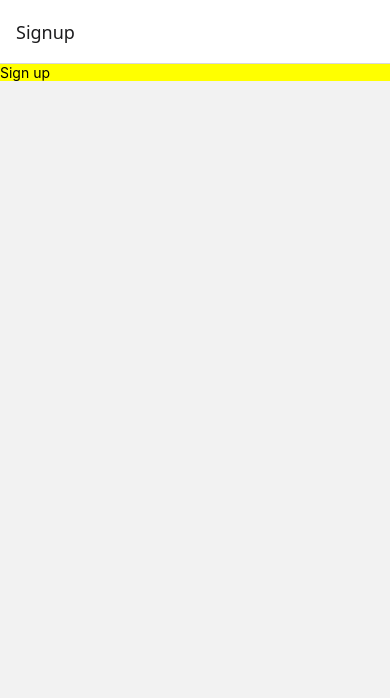
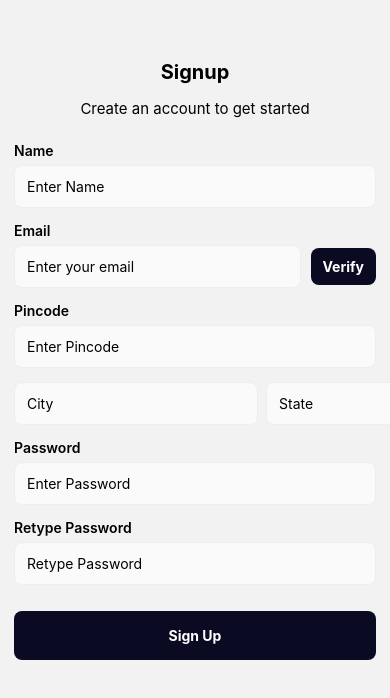
Before and after one commit to AlokSreenivasan/Geofencing, a React Native app: screen /Signup in a window 390 px wide. Shown: the top 698 px of the page. Built offline with nearby package versions, Linux system fonts and the light colour scheme.

Commit message:
Implemented Signup UI

```diff
--- /dev/null
+++ b/src/components/PrimaryButton.tsx
@@ -0,0 +1,31 @@
+import React from 'react';
+import { TouchableOpacity, Text, StyleSheet, GestureResponderEvent } from 'react-native';
+
+interface PrimaryButtonProps {
+    title: string;
+    onPress?: (event: GestureResponderEvent) => void;
+}
+
+const PrimaryButton: React.FC<PrimaryButtonProps> = ({ title, onPress }) => {
+    return (
+        <TouchableOpacity style={styles.button} onPress={onPress}>
+            <Text style={styles.buttonText}>{title}</Text>
+        </TouchableOpacity>
+    );
+};
+
+const styles = StyleSheet.create({
+    button: {
+        backgroundColor: '#0a0a23',
+        padding: 16,
+        borderRadius: 8,
+        marginTop: 12,
+    },
+    buttonText: {
+        color: '#fff',
+        fontWeight: 'bold',
+        textAlign: 'center',
+    },
+});
+
+export default PrimaryButton;
--- /dev/null
+++ b/src/components/PrimaryTextInput.tsx
@@ -0,0 +1,35 @@
+import React from 'react';
+import { View, Text, TextInput, StyleSheet, TextInputProps } from 'react-native';
+
+interface Props extends TextInputProps {
+    label: string;
+}
+
+const PrimaryTextInput: React.FC<Props> = ({ label, style, ...rest }) => {
+    return (
+        <View style={styles.wrapper}>
+            <Text style={styles.label}>{label}</Text>
+            <TextInput style={[styles.input, style]} {...rest} />
+        </View>
+    );
+};
+
+const styles = StyleSheet.create({
+    wrapper: {
+        marginBottom: 14,
+    },
+    label: {
+        fontWeight: '600',
+        marginBottom: 6,
+        color: 'black',
+    },
+    input: {
+        borderWidth: 1,
+        borderColor: '#eee',
+        backgroundColor: '#fafafa',
+        padding: 12,
+        borderRadius: 8,
+    },
+});
+
+export default PrimaryTextInput;
--- /dev/null
+++ b/src/module/signup/component/EmailAndVerify.tsx
@@ -0,0 +1,54 @@
+import React from 'react';
+import { View, TextInput, TouchableOpacity, Text, StyleSheet } from 'react-native';
+
+interface Props {
+    value: string;
+    onChange: (text: string) => void;
+    onVerify: () => void;
+}
+
+const EmailAndVerify: React.FC<Props> = ({ value, onChange, onVerify }) => {
+    return (
+        <View style={styles.row}>
+            <TextInput
+                style={[styles.input, { flex: 1 }]}
+                placeholder="Enter your email"
+                value={value}
+                onChangeText={onChange}
+                keyboardType="email-address"
+                autoCapitalize="none"
+            />
+            <TouchableOpacity style={styles.verifyButton} onPress={onVerify}>
+                <Text style={styles.verifyText}>Verify</Text>
+            </TouchableOpacity>
+        </View>
+    );
+};
+
+const styles = StyleSheet.create({
+    row: {
+        flexDirection: 'row',
+        alignItems: 'center',
+        gap: 10,
+        marginBottom: 14,
+    },
+    input: {
+        borderWidth: 1,
+        borderColor: '#eee',
+        backgroundColor: '#fafafa',
+        padding: 12,
+        borderRadius: 8,
+    },
+    verifyButton: {
+        backgroundColor: '#0a0a23',
+        paddingHorizontal: 12,
+        paddingVertical: 10,
+        borderRadius: 8,
+    },
+    verifyText: {
+        color: '#fff',
+        fontWeight: 'bold',
+    },
+});
+
+export default EmailAndVerify;
--- /dev/null
+++ b/src/module/signup/component/LocationField.tsx
@@ -0,0 +1,54 @@
+import React from 'react';
+import {View, TextInput, StyleSheet} from 'react-native';
+
+interface Props {
+  city: string;
+  state: string;
+  country: string;
+}
+
+const LocationField: React.FC<Props> = ({city, state, country}) => {
+  return (
+    <View style={styles.row}>
+      <TextInput
+        style={[styles.input, styles.col]}
+        placeholder="City"
+        value={city}
+        editable={false}
+      />
+      <TextInput
+        style={[styles.input, styles.col]}
+        placeholder="State"
+        value={state}
+        editable={false}
+      />
+      <TextInput
+        style={[styles.input, styles.col]}
+        placeholder="Country"
+        value={country}
+        editable={false}
+      />
+    </View>
+  );
+};
+
+const styles = StyleSheet.create({
+  row: {
+    flexDirection: 'row',
+    justifyContent: 'space-between',
+    gap: 8,
+    marginBottom: 14,
+  },
+  col: {
+    flex: 1,
+  },
+  input: {
+    borderWidth: 1,
+    borderColor: '#eee',
+    backgroundColor: '#fafafa',
+    padding: 12,
+    borderRadius: 8,
+  },
+});
+
+export default LocationField;
--- a/src/navigation/AppNavigation.tsx
+++ b/src/navigation/AppNavigation.tsx
@@ -11,8 +11,7 @@ function AppNavigation() {
     <NavigationContainer>
       <Stack.Navigator
         initialRouteName="Signup"
-        // screenOptions={{ headerShown: false }}
-      >
+        screenOptions={{headerShown: false}}>
         <Stack.Screen name="Signup" component={Signup} />
         <Stack.Screen name="About" component={About} />
       </Stack.Navigator>
--- a/src/screens/About.tsx
+++ b/src/screens/About.tsx
@@ -1,12 +1,25 @@
 import React from 'react';
-import {Text, View} from 'react-native';
+import {Text, View, StyleSheet} from 'react-native';
 
 function About() {
     return (
-        <View>
-            <Text>About</Text>
+        <View style={styles.container}>
+            <Text style={styles.title}>About</Text>
         </View>
     );
 }
 
+    const styles = StyleSheet.create({
+        container: {
+            padding: 14,
+        },
+        title: {
+            fontSize: 20,
+            fontWeight: 'bold',
+            paddingTop: 46,
+            textAlign: 'center',
+            marginBottom: 5,
+        },
+});
+
 export default About;
--- a/src/screens/Signup.tsx
+++ b/src/screens/Signup.tsx
@@ -1,19 +1,129 @@
-import React from 'react';
-import {StyleSheet, Text, View} from 'react-native';
+import React, {useState} from 'react';
+import {
+  Text,
+  View,
+  StyleSheet,
+  ScrollView,
+  SafeAreaView,
+  KeyboardAvoidingView,
+} from 'react-native';
+import PrimaryButton from '../components/PrimaryButton.tsx';
+import LocationField from '../module/signup/component/LocationField.tsx';
+import EmailAndVerify from '../module/signup/component/EmailAndVerify.tsx';
+import {useNavigation} from '@react-navigation/native';
+import PrimaryTextInput from '../components/PrimaryTextInput.tsx';
 
 function Signup() {
+  const {navigate} = useNavigation();
+  const [formData, setFormData] = useState({
+    name: '',
+    email: '',
+    pincode: '',
+    city: '',
+    state: '',
+    country: '',
+    password: '',
+    confirmPassword: '',
+  });
+
+  const signupUser = () => {
+    navigate('About');
+  };
+  const handleFieldChange =
+    (field: keyof typeof formData) => (text: string) => {
+      setFormData(prev => ({...prev, [field]: text}));
+    };
+  const handleVerify = () => {
+    alert('Email verified!');
+  };
   return (
-    <View>
-      <Text style={styles.container}>Sign up</Text>
-    </View>
+    <SafeAreaView>
+      <KeyboardAvoidingView behavior="padding">
+        <ScrollView>
+          <View style={styles.container}>
+            <Text style={styles.title}>Signup</Text>
+            <Text style={styles.subtitle}>
+              Create an account to get started
+            </Text>
+
+            <PrimaryTextInput
+              label="Name"
+              placeholder="Enter Name"
+              onChangeText={handleFieldChange('name')}
+            />
+
+            <Text style={styles.label}>Email</Text>
+
+            <EmailAndVerify
+              value={formData.email}
+              onChange={handleFieldChange('email')}
+              onVerify={handleVerify}
+            />
+
+            <PrimaryTextInput
+              label="Pincode"
+              placeholder="Enter Pincode"
+              onChangeText={handleFieldChange('pincode')}
+            />
+
+            <LocationField
+              city={formData.city}
+              state={formData.state}
+              country={formData.country}
+            />
+
+            <PrimaryTextInput
+              label="Password"
+              placeholder="Enter Password"
+              secureTextEntry
+              onChangeText={handleFieldChange('password')}
+            />
+
+            <PrimaryTextInput
+              label="Retype Password"
+              placeholder="Retype Password"
+              secureTextEntry
+              onChangeText={handleFieldChange('confirmPassword')}
+            />
+
+            <PrimaryButton title="Sign Up" onPress={signupUser} />
+          </View>
+        </ScrollView>
+      </KeyboardAvoidingView>
+    </SafeAreaView>
   );
 }
 
 const styles = StyleSheet.create({
-        container: {
-            flex: 1,
-            backgroundColor: 'yellow',
-        }
-    })
+  container: {
+    padding: 14,
+  },
+  title: {
+    fontSize: 20,
+    fontWeight: 'bold',
+    paddingTop: 46,
+    textAlign: 'center',
+    marginBottom: 5,
+  },
+  subtitle: {
+    fontSize: 15,
+    paddingTop: 10,
+    alignSelf: 'center',
+    marginBottom: 24,
+  },
+  label: {
+    fontWeight: '600',
+    marginBottom: 6,
+    color: 'black',
+  },
+  input: {
+    borderWidth: 1,
+    borderColor: '#eee',
+    backgroundColor: '#fafafa',
+    padding: 12,
+    borderRadius: 8,
+    marginBottom: 14,
+  },
+});
 
 export default Signup;
```
